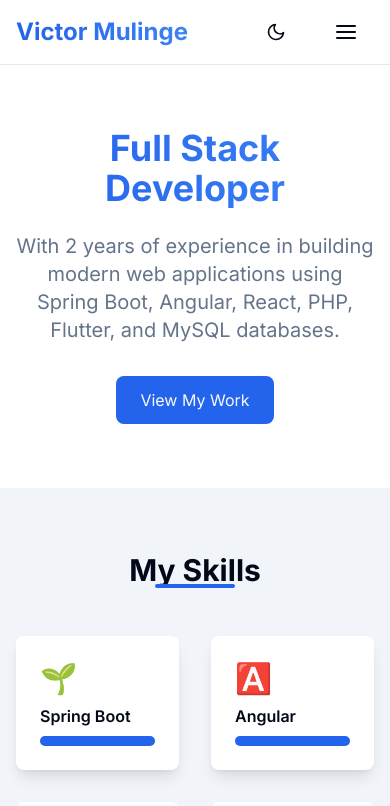
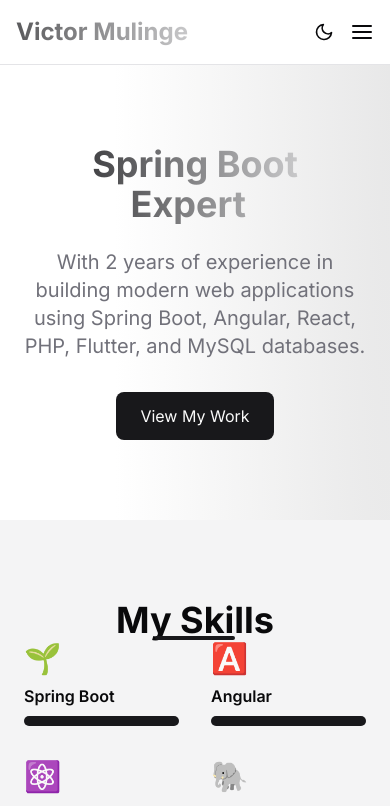
Before and after one commit to MunyaoMulinge/portfolio, a Next.js app: page / in a window 390 px wide. Shown: the top 806 px of the page. Built offline with nearby package versions, Linux system fonts and the light colour scheme.

Commit message:
UI Improvements

```diff
--- a/package.json
+++ b/package.json
@@ -14,7 +14,8 @@
     "react": "^19.0.0",
     "react-dom": "^19.0.0",
     "react-icons": "^5.5.0",
-    "react-intersection-observer": "^9.15.1"
+    "react-intersection-observer": "^9.15.1",
+    "react-type-animation": "^3.2.0"
   },
   "devDependencies": {
     "@eslint/eslintrc": "^3",
--- a/src/app/globals.css
+++ b/src/app/globals.css
@@ -1,5 +1,3 @@
-@import url('https://fonts.googleapis.com/css2?family=Inter:wght@100;200;300;400;500;600;700;800;900&display=swap');
-
 @tailwind base;
 @tailwind components;
 @tailwind utilities;
@@ -7,56 +5,74 @@
 @layer base {
   :root {
     --background: 0 0% 100%;
-    --foreground: 222.2 84% 4.9%;
-    --primary: 221 83% 53%;
-    --primary-foreground: 210 40% 98%;
-    --secondary: 217 91% 60%;
-    --secondary-foreground: 210 40% 98%;
-    --accent: 250 95% 64%;
-    --accent-foreground: 210 40% 98%;
-    --muted: 210 40% 96.1%;
-    --muted-foreground: 215.4 16.3% 46.9%;
+    --foreground: 240 10% 3.9%;
+    --card: 0 0% 100%;
+    --card-foreground: 240 10% 3.9%;
+    --popover: 0 0% 100%;
+    --popover-foreground: 240 10% 3.9%;
+    --primary: 240 5.9% 10%;
+    --primary-foreground: 0 0% 98%;
+    --secondary: 240 4.8% 95.9%;
+    --secondary-foreground: 240 5.9% 10%;
+    --muted: 240 4.8% 95.9%;
+    --muted-foreground: 240 3.8% 46.1%;
+    --accent: 240 4.8% 95.9%;
+    --accent-foreground: 240 5.9% 10%;
+    --destructive: 0 84.2% 60.2%;
+    --destructive-foreground: 0 0% 98%;
+    --border: 240 5.9% 90%;
+    --input: 240 5.9% 90%;
+    --ring: 240 5.9% 10%;
+    --radius: 0.5rem;
   }
 
   .dark {
-    --background: 222.2 84% 4.9%;
-    --foreground: 210 40% 98%;
-    --primary: 217 91% 60%;
-    --primary-foreground: 222.2 84% 4.9%;
-    --secondary: 221 83% 53%;
-    --secondary-foreground: 210 40% 98%;
-    --accent: 250 95% 64%;
-    --accent-foreground: 210 40% 98%;
-    --muted: 217.2 32.6% 17.5%;
-    --muted-foreground: 215 20.2% 65.1%;
+    --background: 240 10% 3.9%;
+    --foreground: 0 0% 98%;
+    --card: 240 10% 3.9%;
+    --card-foreground: 0 0% 98%;
+    --popover: 240 10% 3.9%;
+    --popover-foreground: 0 0% 98%;
+    --primary: 0 0% 98%;
+    --primary-foreground: 240 5.9% 10%;
+    --secondary: 240 3.7% 15.9%;
+    --secondary-foreground: 0 0% 98%;
+    --muted: 240 3.7% 15.9%;
+    --muted-foreground: 240 5% 64.9%;
+    --accent: 240 3.7% 15.9%;
+    --accent-foreground: 0 0% 98%;
+    --destructive: 0 62.8% 30.6%;
+    --destructive-foreground: 0 0% 98%;
+    --border: 240 3.7% 15.9%;
+    --input: 240 3.7% 15.9%;
+    --ring: 240 4.9% 83.9%;
   }
 }
 
 @layer base {
+  * {
+    @apply border-border;
+  }
   body {
-    @apply bg-background text-foreground antialiased;
+    @apply bg-background text-foreground;
   }
 }
 
 @layer components {
-  .section-container {
-    @apply max-w-7xl mx-auto px-4 sm:px-6 lg:px-8 py-16 sm:py-24;
+  .nav-link {
+    @apply hover:text-primary transition-colors;
   }
 
   .btn-primary {
-    @apply px-6 py-3 bg-primary text-primary-foreground rounded-lg transition-all duration-300 hover:bg-secondary hover:scale-105;
+    @apply px-6 py-3 bg-primary text-primary-foreground rounded-lg hover:opacity-90 transition-all;
   }
 
-  .nav-link {
-    @apply px-4 py-2 rounded-lg transition-all duration-300 hover:bg-muted dark:hover:bg-muted/20;
-  }
-
-  .card {
-    @apply p-6 bg-white dark:bg-gray-800 rounded-lg shadow-lg transition-all duration-300 hover:shadow-xl hover:scale-[1.02];
+  .section-container {
+    @apply w-full py-20 px-6;
   }
 
   .section-title {
-    @apply text-3xl font-bold text-center mb-12 relative;
+    @apply text-4xl font-bold text-center relative;
   }
 
   .section-title::after {
@@ -64,8 +80,89 @@
     @apply absolute bottom-0 left-1/2 transform -translate-x-1/2 w-20 h-1 bg-primary rounded-full mt-4;
   }
 
-  /* Add scroll margin for sections */
-  section[id] {
-    scroll-margin-top: 5rem;
+  .custom-card {
+    @apply bg-background p-6 rounded-lg shadow-sm hover:shadow-lg transition-all duration-300;
+  }
+
+  /* Add subtle background patterns */
+  .pattern-grid {
+    background-image: linear-gradient(hsla(var(--foreground) / 0.05) 1px, transparent 1px),
+      linear-gradient(90deg, hsla(var(--foreground) / 0.05) 1px, transparent 1px);
+    background-size: 20px 20px;
+  }
+
+  .pattern-dots {
+    background-image: radial-gradient(hsla(var(--foreground) / 0.1) 1px, transparent 1px);
+    background-size: 20px 20px;
+  }
+
+  .pattern-waves {
+    background-image: radial-gradient(circle, hsla(var(--foreground) / 0.05) 1px, transparent 1px);
+    background-size: 20px 20px;
   }
 }
+
+/* Add scroll margin for sections */
+section[id] {
+  scroll-margin-top: 5rem;
+}
+
+/* Smooth scrolling */
+html {
+  scroll-behavior: smooth;
+}
+
+/* Gradient text animation */
+@keyframes gradient {
+  0% {
+    background-position: 0% 50%;
+  }
+  50% {
+    background-position: 100% 50%;
+  }
+  100% {
+    background-position: 0% 50%;
+  }
+}
+
+.animate-gradient {
+  background-size: 200% auto;
+  animation: gradient 4s linear infinite;
+}
+
+/* Card hover effects */
+.custom-card:hover {
+  transform: translateY(-5px);
+}
+
+/* Image hover effects */
+.image-hover {
+  transition: transform 0.3s ease-in-out;
+}
+
+.image-hover:hover {
+  transform: scale(1.05);
+}
+
+/* Dark mode transitions */
+.dark-mode-transition {
+  transition: background-color 0.3s ease-in-out, color 0.3s ease-in-out;
+}
+
+/* Custom scrollbar */
+::-webkit-scrollbar {
+  width: 10px;
+}
+
+::-webkit-scrollbar-track {
+  background: hsl(var(--background));
+}
+
+::-webkit-scrollbar-thumb {
+  background: hsl(var(--primary) / 0.3);
+  border-radius: 5px;
+}
+
+::-webkit-scrollbar-thumb:hover {
+  background: hsl(var(--primary) / 0.5);
+}
--- a/src/app/page.tsx
+++ b/src/app/page.tsx
@@ -2,7 +2,10 @@
 
 import { motion } from 'framer-motion';
 import { useInView } from 'react-intersection-observer';
-import { FiGithub, FiLinkedin, FiMail } from 'react-icons/fi';
+import { FiGithub, FiLinkedin, FiMail, FiCalendar } from 'react-icons/fi';
+import { TypeAnimation } from 'react-type-animation';
+import ScrollProgress from '@/components/ScrollProgress';
+import BackToTop from '@/components/BackToTop';
 
 const skills = [
   { name: 'Spring Boot', level: 'Advanced', icon: '🌱' },
@@ -75,16 +78,63 @@
   linkedin: 'https://linkedin.com/in/victormulinge',
 };
 
+const testimonials = [
+  {
+    name: 'John Doe',
+    role: 'Tech Lead at Company',
+    content: 'Victor is an exceptional developer who consistently delivers high-quality code. His attention to detail and problem-solving skills are remarkable.',
+    image: '/testimonials/john.jpg'
+  },
+  {
+    name: 'Jane Smith',
+    role: 'Project Manager',
+    content: 'Working with Victor was a pleasure. He has excellent communication skills and always meets deadlines while maintaining code quality.',
+    image: '/testimonials/jane.jpg'
+  },
+  {
+    name: 'Mike Johnson',
+    role: 'Senior Developer',
+    content: 'Victor\'s ability to quickly grasp new technologies and implement them effectively is impressive. He\'s a valuable asset to any development team.',
+    image: '/testimonials/mike.jpg'
+  }
+];
+
+const blogPosts = [
+  {
+    title: 'Building Scalable Applications with Spring Boot',
+    excerpt: 'Learn how to create robust and scalable applications using Spring Boot and best practices.',
+    date: '2024-02-15',
+    link: '/blog/spring-boot-scalable-apps'
+  },
+  {
+    title: 'Modern Angular Development Techniques',
+    excerpt: 'Explore advanced Angular patterns and techniques for building better web applications.',
+    date: '2024-02-01',
+    link: '/blog/angular-development'
+  },
+  {
+    title: 'Docker and Kubernetes: A Practical Guide',
+    excerpt: 'A comprehensive guide to containerization and orchestration with Docker and Kubernetes.',
+    date: '2024-01-15',
+    link: '/blog/docker-kubernetes-guide'
+  }
+];
+
 export default function Home() {
-  const [heroRef, heroInView] = useInView({ triggerOnce: true });
-  const [skillsRef, skillsInView] = useInView({ triggerOnce: true, threshold: 0.1 });
-  const [experienceRef, experienceInView] = useInView({ triggerOnce: true, threshold: 0.1 });
-  const [educationRef, educationInView] = useInView({ triggerOnce: true, threshold: 0.1 });
-  const [projectsRef, projectsInView] = useInView({ triggerOnce: true, threshold: 0.1 });
-  const [contactRef, contactInView] = useInView({ triggerOnce: true, threshold: 0.1 });
+  const { ref: heroRef, inView: heroInView } = useInView({ triggerOnce: true });
+  const { ref: skillsRef, inView: skillsInView } = useInView({ triggerOnce: true, threshold: 0.1 });
+  const { ref: experienceRef, inView: experienceInView } = useInView({ triggerOnce: true, threshold: 0.1 });
+  const { ref: educationRef, inView: educationInView } = useInView({ triggerOnce: true, threshold: 0.1 });
+  const { ref: projectsRef, inView: projectsInView } = useInView({ triggerOnce: true, threshold: 0.1 });
+  const { ref: blogRef, inView: blogInView } = useInView({ triggerOnce: true, threshold: 0.1 });
+  const { ref: testimonialsRef, inView: testimonialsInView } = useInView({ triggerOnce: true, threshold: 0.1 });
+  const { ref: contactRef, inView: contactInView } = useInView({ triggerOnce: true, threshold: 0.1 });
 
   return (
-    <main className="min-h-screen">
+    <main className="min-h-screen bg-[radial-gradient(ellipse_at_top_right,_var(--tw-gradient-stops))] from-primary/10 via-background to-background">
+      <ScrollProgress />
+      <BackToTop />
+
       {/* Hero Section */}
       <section id="hero" className="section-container" ref={heroRef}>
         <motion.div
@@ -94,7 +144,21 @@
           className="text-center"
         >
           <h1 className="text-4xl sm:text-6xl font-bold mb-6 bg-gradient-to-r from-primary to-secondary bg-clip-text text-transparent">
-            Full Stack Developer
+            <TypeAnimation
+              sequence={[
+                'Full Stack Developer',
+                2000,
+                'Spring Boot Expert',
+                2000,
+                'Angular Developer',
+                2000,
+                'React Enthusiast',
+                2000,
+              ]}
+              wrapper="span"
+              speed={50}
+              repeat={Infinity}
+            />
           </h1>
           <p className="text-xl text-muted-foreground mb-8 max-w-2xl mx-auto">
             With 2 years of experience in building modern web applications using
@@ -221,39 +285,97 @@
                 initial={{ opacity: 0, y: 20 }}
                 animate={projectsInView ? { opacity: 1, y: 0 } : {}}
                 transition={{ duration: 0.5, delay: index * 0.1 }}
+                className="custom-card group hover:shadow-lg transition-shadow relative overflow-hidden"
+              >
+                <div className="p-6">
+                  <div className="absolute inset-0 bg-gradient-to-r from-primary/10 to-secondary/10 opacity-0 group-hover:opacity-100 transition-opacity duration-300"></div>
+                  <h3 className="text-xl font-semibold mb-3 group-hover:text-primary transition-colors relative z-10">
+                    {project.title}
+                  </h3>
+                  <p className="text-muted-foreground mb-4 relative z-10">{project.description}</p>
+                  <a
+                    href={project.link}
+                    className="text-primary hover:underline inline-flex items-center gap-2 relative z-10"
+                  >
+                    View Project →
+                  </a>
+                </div>
+              </motion.div>
+            ))}
+          </div>
+        </motion.div>
+      </section>
+
+      {/* Testimonials Section */}
+      <section id="testimonials" className="section-container bg-muted dark:bg-muted" ref={testimonialsRef}>
+        <motion.div
+          initial={{ opacity: 0 }}
+          animate={testimonialsInView ? { opacity: 1 } : {}}
+          transition={{ duration: 0.5 }}
+        >
+          <h2 className="section-title">Testimonials</h2>
+          <div className="grid grid-cols-1 md:grid-cols-2 lg:grid-cols-3 gap-8 mt-12">
+            {testimonials.map((testimonial, index) => (
+              <motion.div
+                key={testimonial.name}
+                initial={{ opacity: 0, y: 20 }}
+                animate={testimonialsInView ? { opacity: 1, y: 0 } : {}}
+                transition={{ duration: 0.5, delay: index * 0.1 }}
+                className="card hover:shadow-lg transition-shadow"
+              >
+                <div className="flex items-center gap-4 mb-4">
+                  <img
+                    src={testimonial.image}
+                    alt={testimonial.name}
+                    className="w-12 h-12 rounded-full object-cover"
+                  />
+                  <div>
+                    <h3 className="font-semibold">{testimonial.name}</h3>
+                    <p className="text-sm text-muted-foreground">{testimonial.role}</p>
+                  </div>
+                </div>
+                <p className="text-muted-foreground italic">{testimonial.content}</p>
+              </motion.div>
+            ))}
+          </div>
+        </motion.div>
+      </section>
+
+      {/* Blog Section */}
+      <section id="blog" className="section-container" ref={blogRef}>
+        <motion.div
+          initial={{ opacity: 0 }}
+          animate={blogInView ? { opacity: 1 } : {}}
+          transition={{ duration: 0.5 }}
+        >
+          <h2 className="section-title">Latest Blog Posts</h2>
+          <div className="grid grid-cols-1 md:grid-cols-2 lg:grid-cols-3 gap-8 mt-12">
+            {blogPosts.map((post, index) => (
+              <motion.div
+                key={post.title}
+                initial={{ opacity: 0, y: 20 }}
+                animate={blogInView ? { opacity: 1, y: 0 } : {}}
+                transition={{ duration: 0.5, delay: index * 0.1 }}
                 className="card group hover:shadow-lg transition-shadow"
               >
-                {project.image && (
-                  <div className="h-48 overflow-hidden rounded-t-lg">
-                    <img
-                      src={project.image}
-                      alt={project.title}
-                      className="w-full h-full object-cover group-hover:scale-105 transition-transform"
-                    />
+                <div className="p-6">
+                  <div className="flex items-center gap-2 text-sm text-muted-foreground mb-4">
+                    <FiCalendar className="w-4 h-4" />
+                    {new Date(post.date).toLocaleDateString('en-US', {
+                      year: 'numeric',
+                      month: 'long',
+                      day: 'numeric'
+                    })}
                   </div>
-                )}
-                <div className="p-6">
-                  <h3 className="text-xl font-semibold mb-3">{project.title}</h3>
-                  <p className="text-muted-foreground mb-4">
-                    {project.description}
-                  </p>
-                  <div className="flex flex-wrap gap-2 mb-4">
-                    {project.tech.map((tech) => (
-                      <span
-                        key={tech}
-                        className="px-3 py-1 bg-muted dark:bg-muted rounded-full text-sm"
-                      >
-                        {tech}
-                      </span>
-                    ))}
-                  </div>
+                  <h3 className="text-xl font-semibold mb-3 group-hover:text-primary transition-colors">
+                    {post.title}
+                  </h3>
+                  <p className="text-muted-foreground mb-4">{post.excerpt}</p>
                   <a
-                    href={project.link}
+                    href={post.link}
                     className="text-primary hover:underline inline-flex items-center gap-2"
-                    target="_blank"
-                    rel="noopener noreferrer"
                   >
-                    View Project <FiGithub className="w-4 h-4" />
+                    Read More →
                   </a>
                 </div>
               </motion.div>
@@ -263,22 +385,22 @@
       </section>
 
       {/* Contact Section */}
-      <section id="contact" className="section-container" ref={contactRef}>
+      <section id="contact" className="section-container pattern-dots" ref={contactRef}>
         <motion.div
           initial={{ opacity: 0 }}
           animate={contactInView ? { opacity: 1 } : {}}
           transition={{ duration: 0.5 }}
+          className="max-w-4xl mx-auto bg-background/80 backdrop-blur-sm p-8 rounded-xl shadow-lg"
         >
-          <h2 className="section-title">Get in Touch</h2>
-          <div className="max-w-2xl mx-auto text-center">
+          <h2 className="section-title">Let's Connect</h2>
+          <div className="text-center">
             <p className="text-lg text-muted-foreground mb-8">
-              I am currently open to new opportunities. Whether you have a question or just want to say hi,
-              feel free to reach out!
+              I'm currently open to new opportunities and collaborations. Whether you have a project in mind or just want to chat about tech, I'd love to hear from you!
             </p>
             <div className="flex flex-col sm:flex-row items-center justify-center gap-6">
               <a
                 href={`mailto:${contact.email}`}
-                className="btn-primary inline-flex items-center gap-2"
+                className="btn-primary inline-flex items-center gap-2 hover:scale-105 transition-transform"
               >
                 <FiMail className="w-5 h-5" />
                 Email Me
@@ -287,7 +409,7 @@
                 href={contact.linkedin}
                 target="_blank"
                 rel="noopener noreferrer"
-                className="btn-primary inline-flex items-center gap-2"
+                className="btn-primary inline-flex items-center gap-2 hover:scale-105 transition-transform"
               >
                 <FiLinkedin className="w-5 h-5" />
                 Connect on LinkedIn
--- /dev/null
+++ b/src/components/BackToTop.tsx
@@ -0,0 +1,46 @@
+'use client';
+
+import { useEffect, useState } from 'react';
+import { FiArrowUp } from 'react-icons/fi';
+import { motion, AnimatePresence } from 'framer-motion';
+
+export default function BackToTop() {
+  const [isVisible, setIsVisible] = useState(false);
+
+  useEffect(() => {
+    const toggleVisibility = () => {
+      if (window.pageYOffset > 300) {
+        setIsVisible(true);
+      } else {
+        setIsVisible(false);
+      }
+    };
+
+    window.addEventListener('scroll', toggleVisibility);
+    return () => window.removeEventListener('scroll', toggleVisibility);
+  }, []);
+
+  const scrollToTop = () => {
+    window.scrollTo({
+      top: 0,
+      behavior: 'smooth',
+    });
+  };
+
+  return (
+    <AnimatePresence>
+      {isVisible && (
+        <motion.button
+          initial={{ opacity: 0, y: 20 }}
+          animate={{ opacity: 1, y: 0 }}
+          exit={{ opacity: 0, y: 20 }}
+          onClick={scrollToTop}
+          className="fixed bottom-8 right-8 p-3 rounded-full bg-white text-primary shadow-lg hover:scale-110 transition-transform z-50 dark:bg-primary dark:text-white border border-primary/20 hover:bg-primary/10 dark:hover:bg-primary/90"
+          aria-label="Back to top"
+        >
+          <FiArrowUp className="w-6 h-6" />
+        </motion.button>
+      )}
+    </AnimatePresence>
+  );
+}
--- a/src/components/Navbar.tsx
+++ b/src/components/Navbar.tsx
@@ -14,6 +14,7 @@
 const menuItems = [
   { href: '#skills', label: 'Skills' },
   { href: '#experience', label: 'Experience' },
+  { href: '#education', label: 'Education' },
   { href: '#projects', label: 'Projects' },
   { href: '#contact', label: 'Contact' },
 ];
@@ -71,7 +72,7 @@
     }`}>
       <div className="max-w-7xl mx-auto px-4 sm:px-6 lg:px-8">
         <div className="flex justify-between items-center h-16">
-          <h1 className="text-2xl font-bold bg-gradient-to-r from-primary to-secondary bg-clip-text text-transparent">
+          <h1 className="text-2xl font-bold bg-gradient-to-r from-primary to-secondary bg-clip-text text-transparent animate-gradient">
             Victor Mulinge
           </h1>
 
--- /dev/null
+++ b/src/components/ScrollProgress.tsx
@@ -0,0 +1,27 @@
+'use client';
+
+import { useEffect, useState } from 'react';
+
+export default function ScrollProgress() {
+  const [scroll, setScroll] = useState(0);
+
+  useEffect(() => {
+    const handleScroll = () => {
+      const totalHeight = document.documentElement.scrollHeight - window.innerHeight;
+      const scrollPosition = window.scrollY;
+      setScroll((scrollPosition / totalHeight) * 100);
+    };
+
+    window.addEventListener('scroll', handleScroll);
+    return () => window.removeEventListener('scroll', handleScroll);
+  }, []);
+
+  return (
+    <div className="fixed top-0 left-0 h-1 w-full z-50">
+      <div
+        className="h-full bg-gradient-to-r from-primary to-secondary"
+        style={{ width: `${scroll}%` }}
+      />
+    </div>
+  );
+}
--- a/tailwind.config.ts
+++ b/tailwind.config.ts
@@ -19,22 +19,28 @@
       colors: {
         background: "hsl(var(--background))",
         foreground: "hsl(var(--foreground))",
-        primary: {
-          DEFAULT: "hsl(var(--primary))",
-          foreground: "hsl(var(--primary-foreground))",
-        },
-        secondary: {
-          DEFAULT: "hsl(var(--secondary))",
-          foreground: "hsl(var(--primary-foreground))",
-        },
-        accent: {
-          DEFAULT: "hsl(var(--accent))",
-          foreground: "hsl(var(--primary-foreground))",
-        },
-        muted: {
-          DEFAULT: "hsl(var(--muted))",
-          foreground: "hsl(var(--muted-foreground))",
-        },
+        card: "hsl(var(--card))",
+        "card-foreground": "hsl(var(--card-foreground))",
+        popover: "hsl(var(--popover))",
+        "popover-foreground": "hsl(var(--popover-foreground))",
+        primary: "hsl(var(--primary))",
+        "primary-foreground": "hsl(var(--primary-foreground))",
+        secondary: "hsl(var(--secondary))",
+        "secondary-foreground": "hsl(var(--secondary-foreground))",
+        muted: "hsl(var(--muted))",
+        "muted-foreground": "hsl(var(--muted-foreground))",
+        accent: "hsl(var(--accent))",
+        "accent-foreground": "hsl(var(--accent-foreground))",
+        destructive: "hsl(var(--destructive))",
+        "destructive-foreground": "hsl(var(--destructive-foreground))",
+        border: "hsl(var(--border))",
+        input: "hsl(var(--input))",
+        ring: "hsl(var(--ring))",
+      },
+      borderRadius: {
+        lg: "var(--radius)",
+        md: "calc(var(--radius) - 2px)",
+        sm: "calc(var(--radius) - 4px)",
       },
       fontFamily: {
         sans: ['Inter', 'sans-serif'],
```
Also changed, not shown: 1 other file (tests, documents, lock files or other folders).
